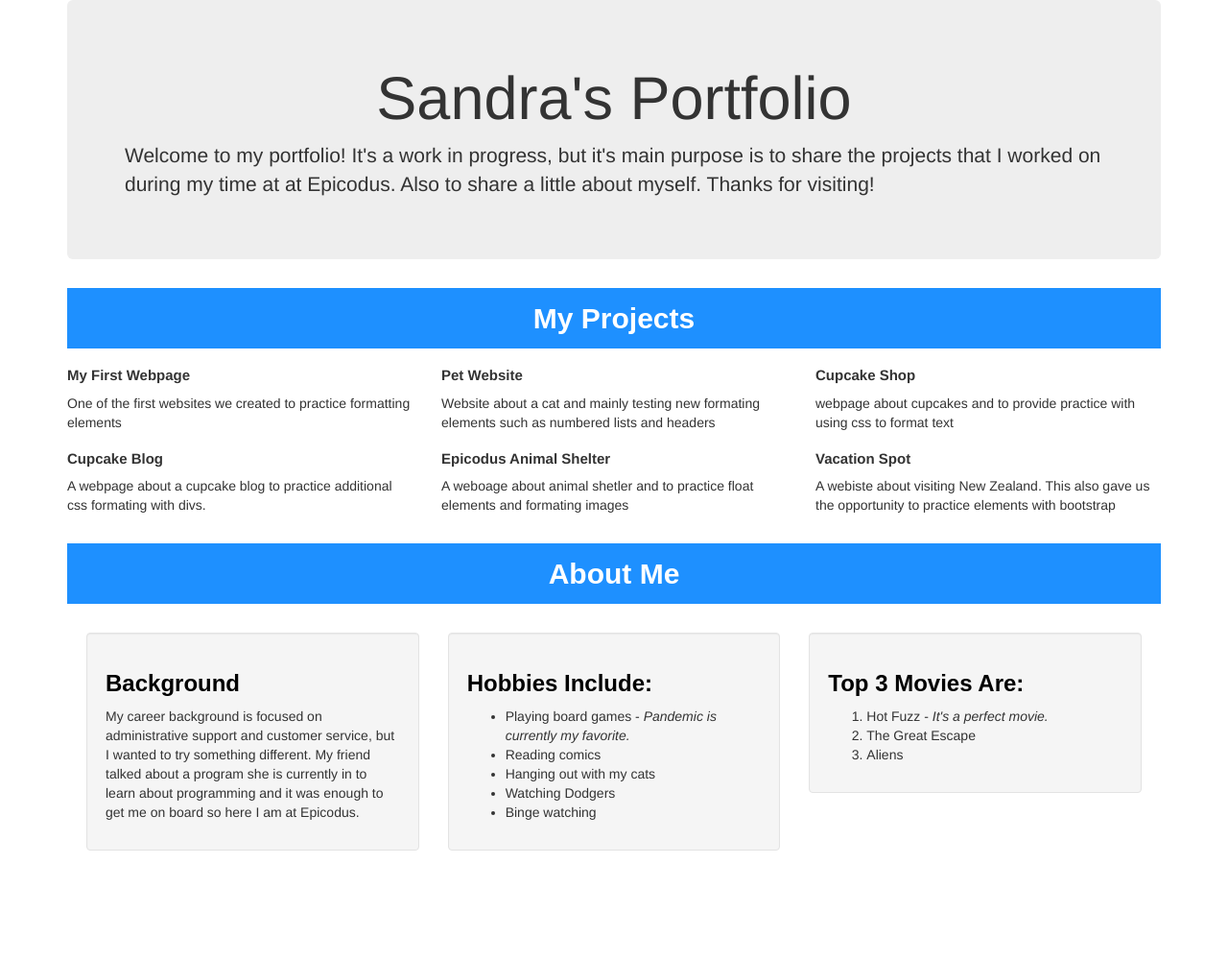
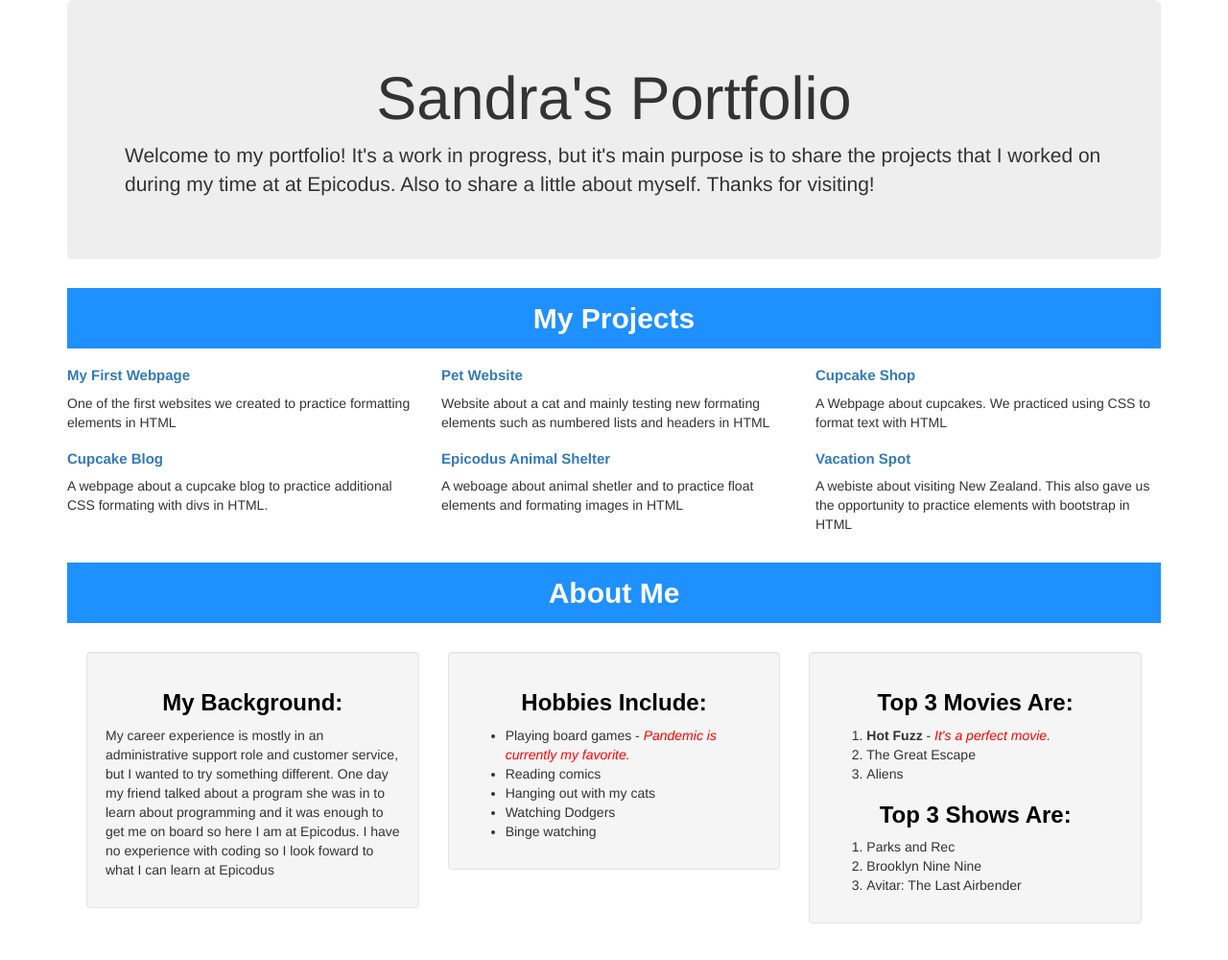
Before and after one commit to scastaneda36/Portfolio-landing, a plain HTML site: page index.html in a window 1280 px wide. Shown: the whole page at 96% size. Before the commit the page ends 926 px from the top, so only its background shows below. Drawn offline with Linux system fonts and the light colour scheme.

Commit message:
it will have active links to my git up repositories

```diff
--- a/css/styles.css
+++ b/css/styles.css
@@ -1,7 +1,7 @@
 img{
-  width:100px;
+  width:200px;
   height:auto;
-  float: right;
+  float:right;
 }
 h1{
   font-size:20px;
@@ -16,10 +16,12 @@ h3{
   font-family:sans-serif;
   font-weight: bold;
   color: black;
+  text-align: center;
 }
 h5{
   font-weight: bold;
   font-size: 15px
+
 }
 .aboutme {
 padding: 20px;
@@ -32,4 +34,5 @@ padding: 20px;
 }
 .comments {
   font-style: italic;
+  color: red
 }
--- a/index.html
+++ b/index.html
@@ -16,30 +16,30 @@
     <h2 class="boxmodel">My Projects</h2>
       <div class="row">
         <div class="col-md-4">
-            <h5>My First Webpage</h5>
-            <p>One of the first websites we created to practice formatting elements</p>
+            <h5><a href=https://github.com/scastaneda36/my-first-webpage> My First Webpage </a></h5>
+            <p>One of the first websites we created to practice formatting elements in HTML</p>
         </div>
           <div class="col-md-4">
-            <h5>Pet Website</h5>
-            <p>Website about a cat and mainly testing new formating elements such as numbered lists and headers </p>
+            <h5><a href=https://github.com/scastaneda36/pet-website> Pet Website </a></h5>
+            <p>Website about a cat and mainly testing new formating elements such as numbered lists and headers in HTML </p>
         </div>
           <div class="col-md-4">
-            <h5>Cupcake Shop</h5>
-            <p> webpage about cupcakes and to provide practice with using css to format text <p>
+            <h5><a href=https://github.com/scastaneda36/cupcake-shop>Cupcake Shop</a></h5>
+            <p> A Webpage about cupcakes. We practiced using CSS to format text with HTML <p>
           </div>
         </div>
         <div class="row">
           <div class="col-md-4">
-            <h5>Cupcake Blog</h5>
-            <p>A webpage about a cupcake blog to practice additional css formating with divs.</p>
+            <h5><a href=https://github.com/scastaneda36/cupcake-blog>Cupcake Blog</a></h5>
+            <p>A webpage about a cupcake blog to practice additional CSS formating with divs in HTML.</p>
           </div>
           <div class="col-md-4">
-            <h5>Epicodus Animal Shelter</h5>
-            <p>A weboage about animal shetler and to practice float elements and formating images</p>
+            <h5><a href=https://github.com/scastaneda36/pet-website>Epicodus Animal Shelter</a></h5>
+            <p>A weboage about animal shetler and to practice float elements and formating images in HTML</a></p>
           </div>
           <div class="col-md-4">
-            <h5>Vacation Spot</h5>
-            <p>A webiste about visiting New Zealand. This also gave us the opportunity to practice elements with bootstrap</p>
+            <h5><a href=https://github.com/scastaneda36/vacation-spot>Vacation Spot</a></h5>
+            <p>A webiste about visiting New Zealand. This also gave us the opportunity to practice elements with bootstrap in HTML</p>
           </div>
         </div>
 
@@ -48,9 +48,11 @@
     <div class="row">
       <div class="col-md-4">
       <div class="well">
-          <h3>Background</h3>
-            <p>My career background is focused on administrative support and customer service, but I wanted to try something different.
-            My friend talked about a program she is currently in to learn about programming and it was enough to get me on board so here I am at Epicodus.</p>
+          <h3>My Background:</h3>
+            <p>My career experience is mostly in an administrative support role and customer service, but I wanted to try something different.
+            One day my friend talked about a program she was in to learn about programming and it was enough to get me on board so here I am at Epicodus.
+            I have no experience with coding so I look foward to what I can learn at Epicodus</p>
+
       </div>
     </div>
     <div class="col-md-4">
@@ -69,9 +71,15 @@
         <div class="well">
           <h3>Top 3 Movies Are:</h3>
             <ol>
-            <li>Hot Fuzz - <span class="comments">It's a perfect movie.</span></li>
+              <li> <strong>Hot Fuzz</strong> - <span class="comments">It's a perfect movie.</span></li>
               <li>The Great Escape</li>
               <li>Aliens</li>
+            </ol>
+          <h3>Top 3 Shows Are:</h3>
+            <ol>
+              <li>Parks and Rec</li>
+              <li>Brooklyn Nine Nine</li>
+              <li>Avitar: The Last Airbender</li>
             </ol>
         </div>
     </div>
```
Lines whose indentation alone changed are shown as unchanged.
